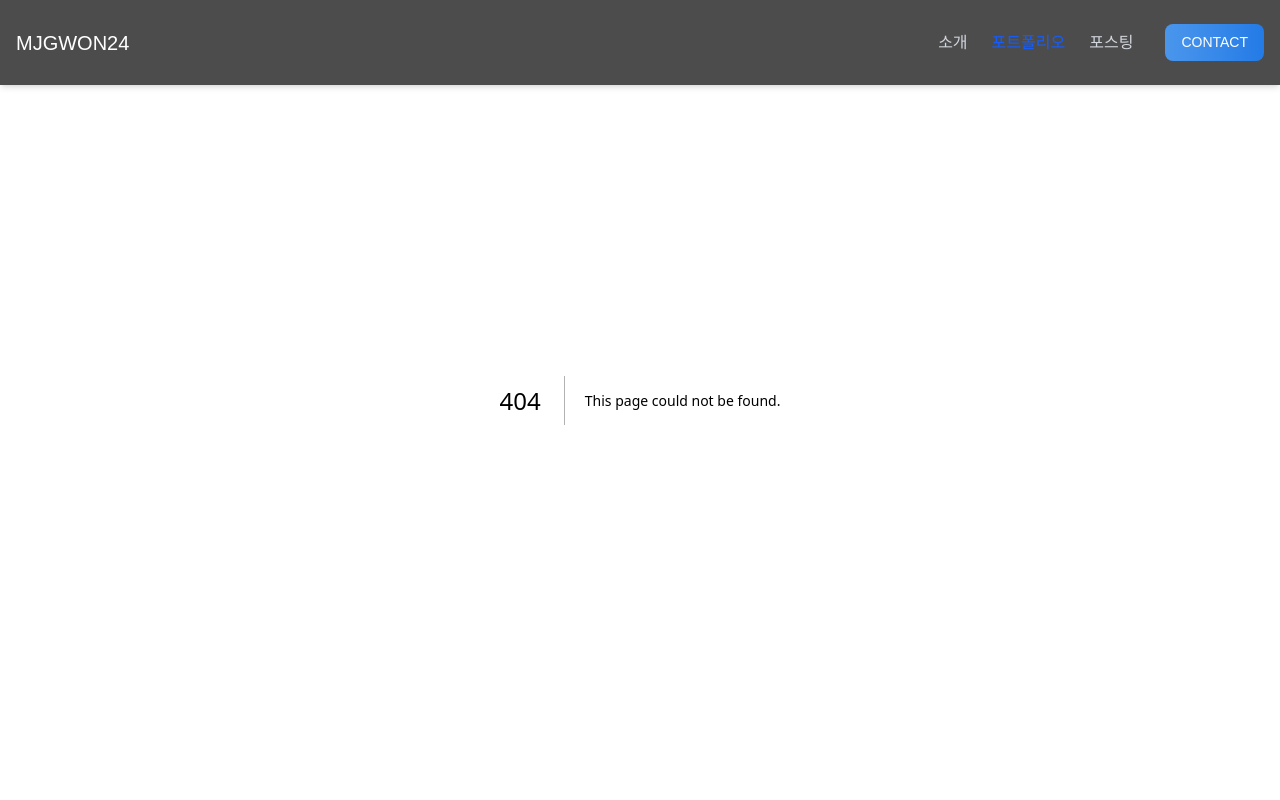
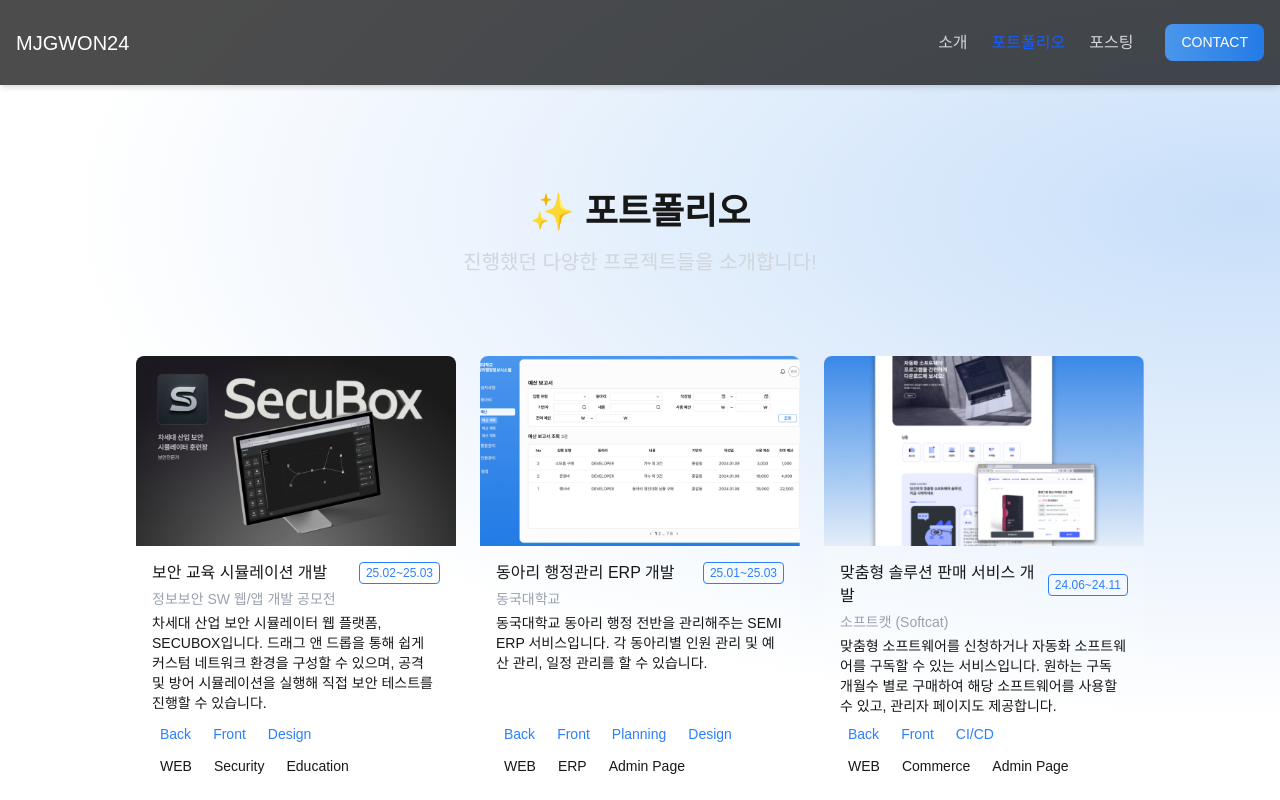
Before and after one commit to mjgwon24/mjgwon24.github.io, a Next.js app: page /portfolio in a window 1280 px wide. Before the commit this address had no page. Shown: the top 800 px of the page. Built offline with nearby package versions, Linux system fonts and the light colour scheme; a web font is replaced by a local one.

Commit message:
feat: portfolio 페이지 구현

```diff
--- a/app/layout.tsx
+++ b/app/layout.tsx
@@ -5,7 +5,7 @@ import "../styles/globals.css";
 export default function RootLayout({children}: { children: React.ReactNode }) {
     return (
         <html lang="ko">
-        <body>
+        <body className="sm:min-w-[768px]">
         <Header />
         <main>{children}</main>
         <Footer />
--- /dev/null
+++ b/app/portfolio/page.tsx
@@ -0,0 +1,56 @@
+'use client';
+
+import React from 'react';
+import { projectsData } from '@/constants/home';
+import ProjectCard from '@/components/project/ProjectCard';
+
+export default function Portfolio() {
+    return (
+        <div className="relative min-h-screen pt-28 py-24">
+            <div
+                className="absolute inset-0 z-0"
+                style={{
+                    background: "radial-gradient(131.64% 50.74% at 97.42% 14.64%, rgba(73, 149, 236, 0.30) 0%, rgba(41, 85, 134, 0.00) 70%)"
+                }}
+            />
+
+            <div className="relative z-10 container mx-auto px-4 py-12 sm:py-20 flex flex-col items-center">
+                <div className="flex flex-col items-center mb-12 sm:mb-20 text-center">
+                    <h1 className="text-3xl sm:text-4xl font-bold mb-4">
+                        ✨ 포트폴리오
+                    </h1>
+                    <p className="text-lg sm:text-xl text-gray-300 max-w-2xl">
+                        진행했던 다양한 프로젝트들을 소개합니다!
+                    </p>
+                </div>
+
+                {/* 프로젝트 그리드 */}
+                <div className="w-full max-w-7xl mx-auto flex flex-col items-center sm:min-w-[664px]">
+                    <div className="grid grid-cols-1 sm:grid-cols-2 lg:grid-cols-3 gap-6 justify-items-center">
+                        {projectsData.map((project, index) => (
+                            <div key={index} className="w-full max-w-sm">
+                                <ProjectCard
+                                    image={project.image}
+                                    title={project.title}
+                                    period={project.period}
+                                    organization={project.organization}
+                                    description={project.description}
+                                    roles={project.roles}
+                                    tags={project.tags}
+                                    slug={project.slug}
+                                />
+                            </div>
+                        ))}
+                    </div>
+                </div>
+            </div>
+
+            <div
+                className="absolute bottom-0 left-0 right-0 h-60 z-0"
+                style={{
+                    background: "linear-gradient(180deg, rgba(41, 85, 134, 0.00) 0%, rgba(73, 149, 236, 0.30) 100%)"
+                }}
+            />
+        </div>
+    );
+}
```
